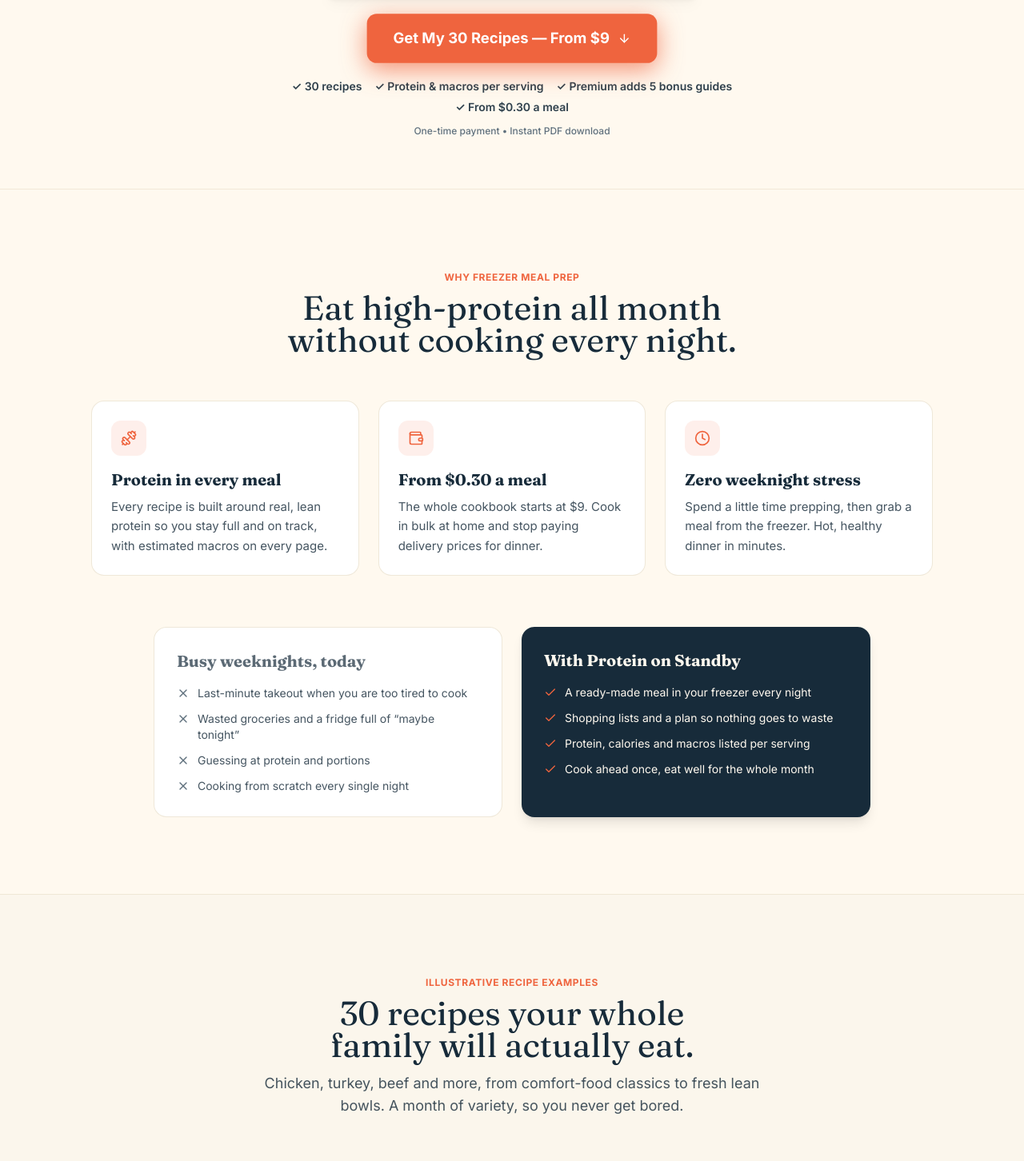
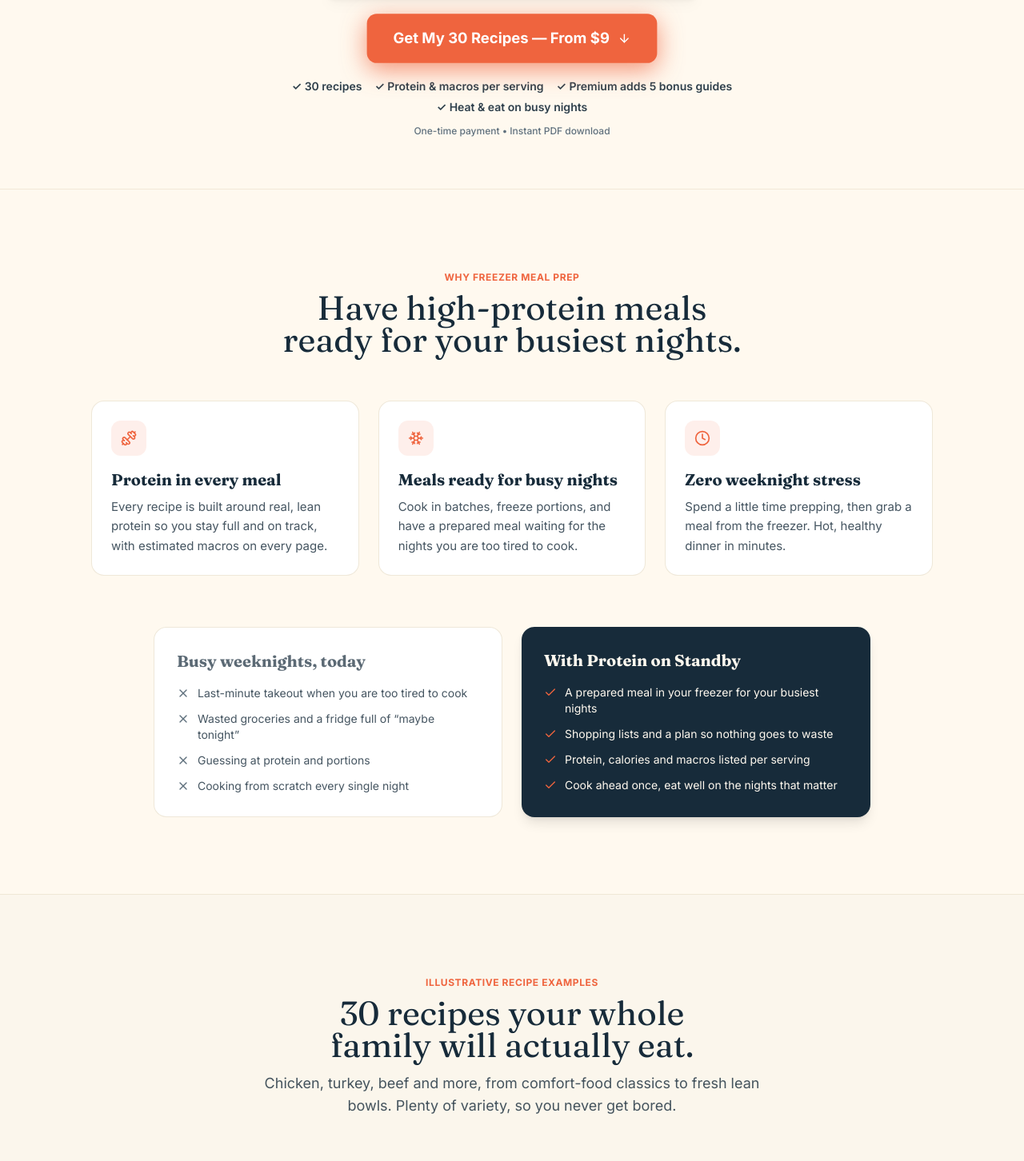
Before and after one commit to ilucasmkt/Protein-, a React (Vite) app: page / in a window 1280 px wide. Shown: the part 740-2192 px from the top of the page at 80% size. Built offline with nearby package versions, Linux system fonts and the light colour scheme.

Commit message:
Remove per-meal price claim; reposition as prepared meals for busy nights
Co-Authored-By: Claude Sonnet 5.5 <noreply@anthropic.com>
Claude-Session: https://claude.ai/code/session_01141qGh6dUpAVrQsNiPnxvT

```diff
--- a/components/FaqSection.tsx
+++ b/components/FaqSection.tsx
@@ -13,12 +13,12 @@ interface FaqSectionProps {
 
 export const FaqSection: React.FC<FaqSectionProps> = ({ onCtaClick }) => {
   const [openIndex, setOpenIndex] = useState<number | null>(null);
-  const isReady = siteConfig.isLive && isValidCheckoutUrl(siteConfig.checkoutUrl);
+  const isReady = siteConfig.isLive && isValidCheckoutUrl(siteConfig.checkoutUrlPremium);
 
   const faqs = [
     {
-      q: 'Will this really cover a whole month?',
-      a: 'Yes. With 30 recipes and the Mix Your Week rotation map, you can spread your meals across the month. Cook in batches, freeze, and pull a meal out whenever you need it.',
+      q: 'Will this cover every dinner for a month?',
+      a: 'It is built for busy nights, not every single dinner. Each recipe makes several portions, so you cook in batches, freeze, and pull out a prepared meal whenever you need one. How far they stretch depends on your household and how often you cook.',
     },
     {
       q: 'Are the recipes really high in protein?',
@@ -117,7 +117,7 @@ export const FaqSection: React.FC<FaqSectionProps> = ({ onCtaClick }) => {
           />
           <div className="relative z-10 space-y-4 max-w-lg mx-auto">
             <h3 className="font-serif text-2xl sm:text-3xl md:text-4xl font-normal text-[#FFF9EF] leading-tight text-balance">
-              Your busiest nights, covered for the whole month.
+              Prepared meals for your busiest nights.
             </h3>
             <p className="text-sm sm:text-base text-[#FFF9EF]/80 font-normal">
               30 high-protein recipes from $9. Go Premium for $19 and add 5 bonus guides.
--- a/components/Hero.tsx
+++ b/components/Hero.tsx
@@ -41,7 +41,7 @@ export const Hero: React.FC<HeroProps> = ({ onCtaClick, isLive = false }) => {
           </div>
           <h1 className="font-serif text-3xl sm:text-5xl lg:text-[54px] font-normal text-brand-navy leading-[1.12] tracking-tight text-balance mb-2 sm:mb-3">
             30 High-Protein Meals to Freeze. <br className="hidden sm:inline" />
-            <span className="italic font-normal text-brand-orange">Dinner Handled All Month.</span>
+            <span className="italic font-normal text-brand-orange">Ready for Your Busiest Nights.</span>
           </h1>
           <p className="text-base sm:text-xl text-brand-navy/85 leading-snug max-w-2xl text-balance mb-2">
             Cook once, stock your freezer, and have a healthy, protein-packed meal ready on your busiest nights. No more takeout, no more &ldquo;what&rsquo;s for dinner?&rdquo;
@@ -84,7 +84,7 @@ export const Hero: React.FC<HeroProps> = ({ onCtaClick, isLive = false }) => {
               <li>✓ 30 recipes</li>
               <li>✓ Protein &amp; macros per serving</li>
               <li>✓ Premium adds 5 bonus guides</li>
-              <li>✓ From $0.30 a meal</li>
+              <li>✓ Heat &amp; eat on busy nights</li>
             </ul>
             <p className="pt-1 text-[11px] sm:text-xs text-brand-muted font-medium">
               One-time payment • Instant PDF download
--- a/components/OfferSection.tsx
+++ b/components/OfferSection.tsx
@@ -13,13 +13,13 @@ interface OfferSectionProps {
 }
 
 const coreItems = [
-  '30 high-protein lunch & dinner recipes, a full month of meals',
+  '30 high-protein lunch & dinner recipes made for batch cooking and freezing',
   'Portioning, cooling, freezing & reheating instructions',
   'Estimated calories, protein, carbs & fat on every recipe',
 ];
 
 const bonuses = [
-  { name: 'Master Grocery List', desc: 'The whole month, organized by store aisle' },
+  { name: 'Master Grocery List', desc: 'Organized by store aisle' },
   { name: 'Reheating Cheat Sheet', desc: 'Microwave, oven & air fryer, so nothing dries out' },
   { name: 'First Batch Roadmap', desc: 'Starter plan & prep sequence' },
   { name: 'Freezer Finder', desc: 'Inventory pages & printable labels' },
@@ -83,7 +83,7 @@ export const OfferSection: React.FC<OfferSectionProps> = ({ onBuy, isReady }) =>
             Instant Digital Access
           </div>
           <h2 className="font-serif text-3xl sm:text-4xl md:text-[46px] font-normal text-brand-navy leading-tight mb-3 text-balance">
-            Stock your freezer for the whole month.
+            Stock your freezer for busy nights.
           </h2>
           <p className="text-base sm:text-lg text-brand-navy/85 max-w-lg mx-auto">
             One-time payment. Instant PDF download. Yours to keep forever.
@@ -141,7 +141,7 @@ export const OfferSection: React.FC<OfferSectionProps> = ({ onBuy, isReady }) =>
                 <span className="text-xs font-semibold text-brand-muted uppercase tracking-wider">USD • One-time</span>
               </div>
               <p className="text-xs sm:text-sm text-brand-navy/80 mt-1 font-medium">
-                The complete system. About $0.63 per meal.
+                The complete freezer meal prep system.
               </p>
 
               <ul className="space-y-2.5 mt-6">
--- a/components/TangibleProduct.tsx
+++ b/components/TangibleProduct.tsx
@@ -16,7 +16,7 @@ export const TangibleProduct: React.FC = () => {
     },
     {
       title: 'Premium bonus: Master Grocery List',
-      description: 'Your shopping list for the whole month, organized by store aisle, so you shop once and never forget an ingredient.',
+      description: 'Your shopping list, organized by store aisle, so you shop once and never forget an ingredient.',
       icon: ShoppingCart,
     },
     {
@@ -36,7 +36,7 @@ export const TangibleProduct: React.FC = () => {
     },
     {
       title: 'Premium bonus: Mix Your Week',
-      description: 'A rotation map that spreads your 30 meals across the whole month.',
+      description: 'A rotation map that helps you mix your meals through the week.',
       icon: Calendar,
     },
   ];
@@ -53,7 +53,7 @@ export const TangibleProduct: React.FC = () => {
             What You Receive
           </div>
           <h2 className="font-serif text-3xl sm:text-4xl md:text-[42px] font-normal text-brand-navy leading-tight text-balance">
-            Everything you need to fill your freezer for the month.
+            Everything you need to fill your freezer.
           </h2>
         </div>
 
--- a/components/VarietyGallery.tsx
+++ b/components/VarietyGallery.tsx
@@ -40,7 +40,7 @@ export const VarietyGallery: React.FC = () => {
             30 recipes your whole family will actually eat.
           </h2>
           <p className="mt-3.5 text-base sm:text-lg text-brand-navy/80 font-normal">
-            Chicken, turkey, beef and more, from comfort-food classics to fresh lean bowls. A month of variety, so you never get bored.
+            Chicken, turkey, beef and more, from comfort-food classics to fresh lean bowls. Plenty of variety, so you never get bored.
           </p>
         </div>
 
--- a/components/WhyItWorks.tsx
+++ b/components/WhyItWorks.tsx
@@ -4,7 +4,7 @@
  */
 
 import React from 'react';
-import { Dumbbell, Wallet, Clock, X, Check } from 'lucide-react';
+import { Dumbbell, Snowflake, Clock, X, Check } from 'lucide-react';
 
 export const WhyItWorks: React.FC = () => {
   const benefits = [
@@ -14,9 +14,9 @@ export const WhyItWorks: React.FC = () => {
       icon: Dumbbell,
     },
     {
-      title: 'From $0.30 a meal',
-      description: 'The whole cookbook starts at $9. Cook in bulk at home and stop paying delivery prices for dinner.',
-      icon: Wallet,
+      title: 'Meals ready for busy nights',
+      description: 'Cook in batches, freeze portions, and have a prepared meal waiting for the nights you are too tired to cook.',
+      icon: Snowflake,
     },
     {
       title: 'Zero weeknight stress',
@@ -32,10 +32,10 @@ export const WhyItWorks: React.FC = () => {
     'Cooking from scratch every single night',
   ];
   const withUs = [
-    'A ready-made meal in your freezer every night',
+    'A prepared meal in your freezer for your busiest nights',
     'Shopping lists and a plan so nothing goes to waste',
     'Protein, calories and macros listed per serving',
-    'Cook ahead once, eat well for the whole month',
+    'Cook ahead once, eat well on the nights that matter',
   ];
 
   return (
@@ -46,7 +46,7 @@ export const WhyItWorks: React.FC = () => {
             Why Freezer Meal Prep
           </div>
           <h2 className="font-serif text-3xl sm:text-4xl md:text-[42px] font-normal text-brand-navy leading-tight text-balance">
-            Eat high-protein all month without cooking every night.
+            Have high-protein meals ready for your busiest nights.
           </h2>
         </div>
 
--- a/index.html
+++ b/index.html
@@ -3,10 +3,10 @@
   <head>
     <meta charset="UTF-8" />
     <meta name="viewport" content="width=device-width, initial-scale=1.0" />
-    <title>Protein on Standby | 30 High-Protein Freezer Meals for the Whole Month</title>
-    <meta name="description" content="30 high-protein freezer meals so dinner is handled all month. Cook once, freeze, and heat &amp; eat. From $9. Premium with 5 bonus guides for $19." />
-    <meta property="og:title" content="Protein on Standby | 30 High-Protein Freezer Meals for the Whole Month" />
-    <meta property="og:description" content="30 high-protein freezer meals so dinner is handled all month. Cook once, freeze, and heat &amp; eat. From $9. Premium with 5 bonus guides for $19." />
+    <title>Protein on Standby | 30 High-Protein Freezer Meals for Busy Nights</title>
+    <meta name="description" content="30 high-protein freezer meals so you have prepared meals ready on busy nights. Cook once, freeze, and heat &amp; eat. From $9. Premium with 5 bonus guides for $19." />
+    <meta property="og:title" content="Protein on Standby | 30 High-Protein Freezer Meals for Busy Nights" />
+    <meta property="og:description" content="30 high-protein freezer meals so you have prepared meals ready on busy nights. Cook once, freeze, and heat &amp; eat. From $9. Premium with 5 bonus guides for $19." />
     <meta property="og:image" content="https://ilucasmkt.github.io/Protein-/assets/aistudio/hero-mockup-protein-on-standby_2cabd36a.png" />
     <link rel="icon" type="image/png" href="/assets/aistudio/icon-protein-on-standby_5dcbc9cc.png" />
     <script src="https://cdn.tailwindcss.com"></script>
```
